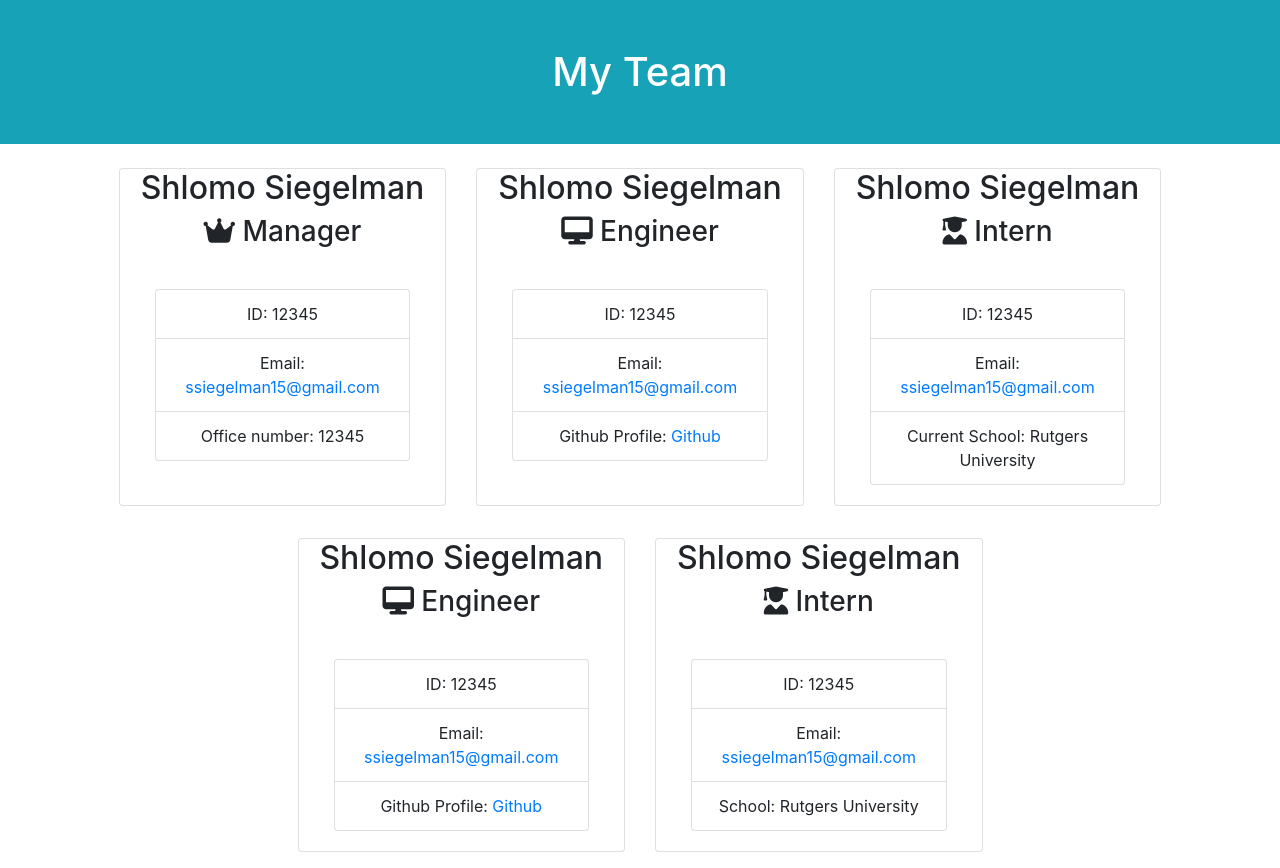
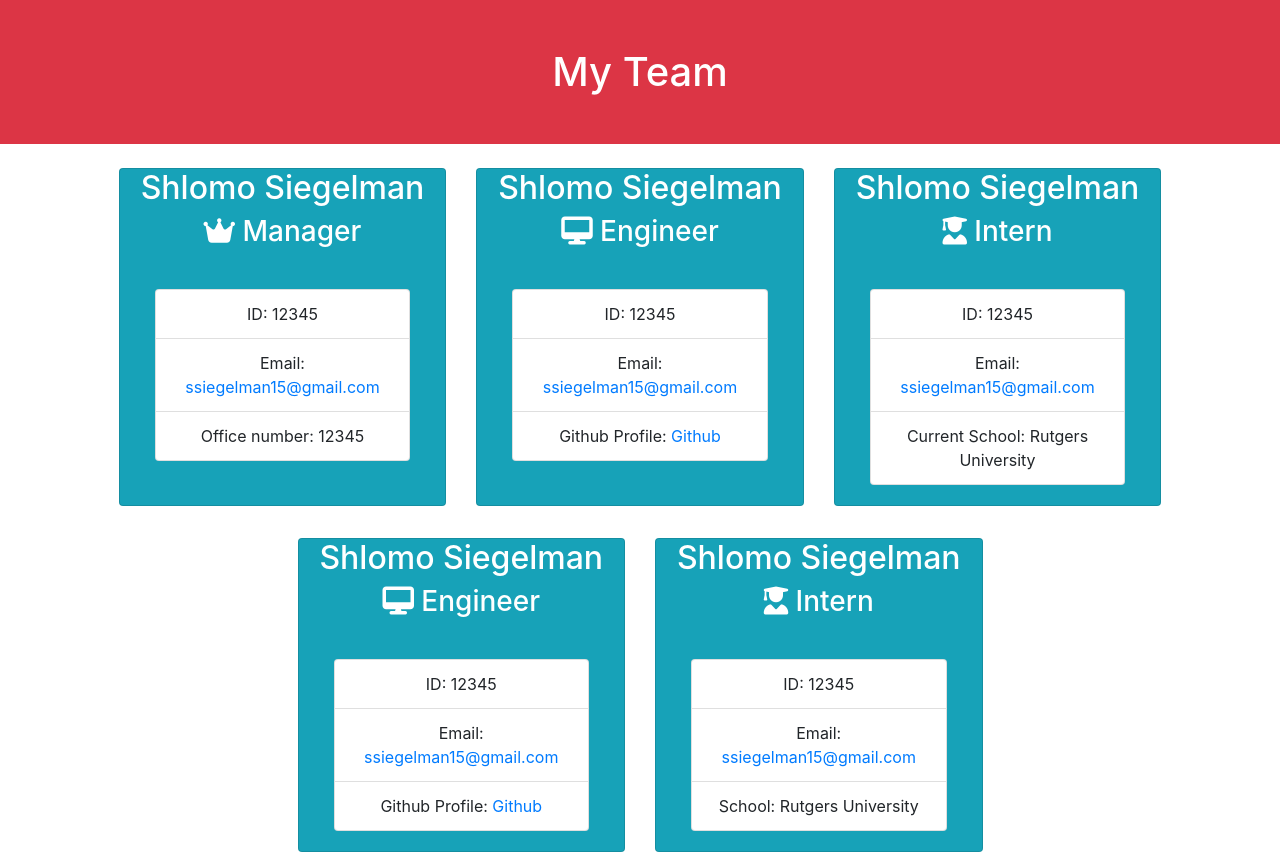
Before and after one commit to ssiegelman15/Team-Portfolio-Generator, a website: page src/mockHTML.html in a window 1280 px wide. Drawn offline with nearby package versions, Linux system fonts and the light colour scheme.

Commit message:
changed some styling colors

```diff
--- a/src/mockHTML.html
+++ b/src/mockHTML.html
@@ -12,14 +12,14 @@
 </head>
 
 <body>
-  <header class="bg-info text-white text-center">
+  <header class="bg-danger text-white text-center">
     <h1 class="p-5">My Team</h1>
   </header>
 
   <main>
     <div class='justify-content-center card-deck'>
-      <div class="card col-3 text-center my-3">
-        <div class="card-title">
+      <div class="card col-3 bg-info text-center my-3">
+        <div class="card-title text-white">
             <h2>Shlomo Siegelman</h2>
             <h3><i class="fas fa-crown"></i> Manager </h3>
         </div>
@@ -31,8 +31,8 @@
             </ul>
         </div>
       </div>
-      <div class="card col-3 text-center my-3">
-        <div class="card-title">
+      <div class="card col-3 bg-info text-center my-3">
+        <div class="card-title text-white">
             <h2>Shlomo Siegelman</h2>
             <h3><i class="fas fa-desktop"></i> Engineer </h3>
         </div>
@@ -44,8 +44,8 @@
             </ul>
         </div>
       </div>
-      <div class="card col-3 text-center my-3">
-        <div class="card-title">
+      <div class="card col-3 bg-info text-center my-3">
+        <div class="card-title text-white">
             <h2>Shlomo Siegelman</h2>
             <h3><i class="fas fa-user-graduate"></i> Intern </h3>
         </div>
@@ -58,8 +58,8 @@
         </div>
       </div>
       <div class="w-100"></div>
-      <div class="card col-3 text-center my-3">
-        <div class="card-title">
+      <div class="card col-3 bg-info text-center my-3">
+        <div class="card-title text-white">
             <h2>Shlomo Siegelman</h2>
             <h3><i class="fas fa-desktop"></i> Engineer </h3>
         </div>
@@ -71,8 +71,8 @@
             </ul>
         </div>
       </div>
-      <div class="card col-3 text-center my-3">
-        <div class="card-title">
+      <div class="card col-3 bg-info text-center my-3">
+        <div class="card-title text-white">
             <h2>Shlomo Siegelman</h2>
             <h3><i class="fas fa-user-graduate"></i> Intern </h3>
         </div>
```
Also changed, not shown: generateHTML.js (+7 -7 lines).
